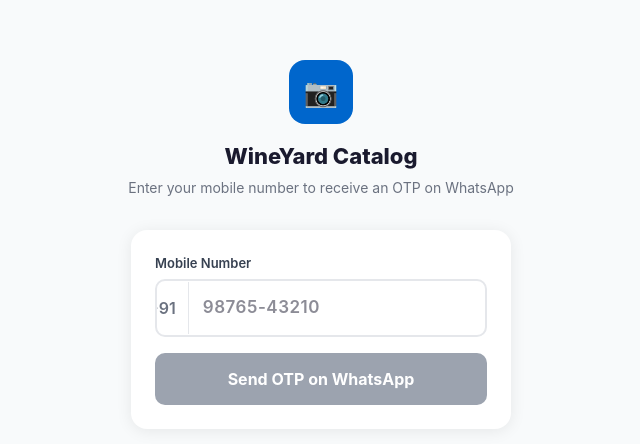
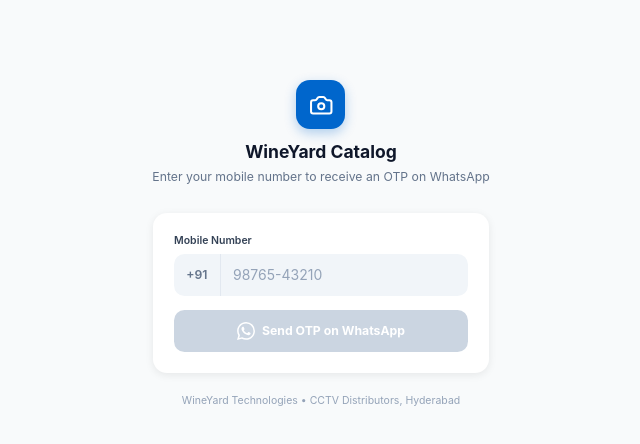
Before and after one commit to wineyard-tech/wineyard-digital-catalog, a Next.js app in the folder app/: page /auth/login in a window 1280 px wide. Shown: the part 156-600 px from the top of the page, without its empty margins (319-959 px from the left). Built offline with nearby package versions, Linux system fonts and the light colour scheme.

Commit message:
feat(auth): redesign auth pages and components to match TraderOps design system

```diff
--- a/app/src/app/auth/login/page.tsx
+++ b/app/src/app/auth/login/page.tsx
@@ -2,6 +2,7 @@
 
 import { useState } from 'react'
 import { useRouter } from 'next/navigation'
+import { Camera } from 'lucide-react'
 import PhoneInput from '@/components/auth/PhoneInput'
 import UnregisteredMessage from '@/components/auth/UnregisteredMessage'
 
@@ -35,7 +36,6 @@
       }
 
       setPhone(phoneNumber)
-
       if (data.registered) {
         router.push(`/auth/verify?phone=${encodeURIComponent(phoneNumber)}`)
       } else {
@@ -49,69 +49,27 @@
   }
 
   return (
-    <main
-      style={{
-        minHeight: '100vh',
-        background: '#F8FAFB',
-        display: 'flex',
-        flexDirection: 'column',
-        alignItems: 'center',
-        justifyContent: 'center',
-        padding: 24,
-      }}
-    >
-      {/* Header */}
-      <div style={{ textAlign: 'center', marginBottom: 32 }}>
-        <div
-          style={{
-            width: 64,
-            height: 64,
-            background: '#0066CC',
-            borderRadius: 16,
-            display: 'flex',
-            alignItems: 'center',
-            justifyContent: 'center',
-            fontSize: 28,
-            margin: '0 auto 16px',
-          }}
-        >
-          📷
+    <main className="min-h-screen bg-[#F8FAFB] flex flex-col items-center justify-center px-4 py-8">
+      {/* Brand header — mirrors app's location header style */}
+      <div className="flex flex-col items-center mb-8">
+        <div className="w-14 h-14 bg-[#0066CC] rounded-2xl flex items-center justify-center mb-3 shadow-[0_4px_12px_rgba(0,102,204,0.3)]">
+          <Camera className="w-7 h-7 text-white" />
         </div>
-        <h1 style={{ margin: '0 0 4px', fontSize: 22, fontWeight: 800, color: '#1A1A2E' }}>
-          WineYard Catalog
-        </h1>
-        <p style={{ margin: 0, fontSize: 14, color: '#6B7280' }}>
+        <h1 className="text-xl font-bold text-[#0F172A]">WineYard Catalog</h1>
+        <p className="mt-1 text-sm text-[#64748B] text-center">
           {step === 'phone'
             ? 'Enter your mobile number to receive an OTP on WhatsApp'
             : 'Account not found'}
         </p>
       </div>
 
-      {/* Card */}
-      <div
-        style={{
-          width: '100%',
-          maxWidth: 380,
-          background: '#FFF',
-          borderRadius: 16,
-          boxShadow: '0 2px 16px rgba(0,0,0,0.08)',
-          padding: 24,
-        }}
-      >
+      {/* Card — matches ProductCard shadow */}
+      <div className="w-full max-w-sm bg-white rounded-2xl shadow-[0_2px_8px_rgba(0,0,0,0.08)] p-6">
         {step === 'phone' ? (
           <>
             <PhoneInput onSubmit={handleSendOTP} loading={loading} />
             {error && (
-              <p
-                style={{
-                  margin: '12px 0 0',
-                  textAlign: 'center',
-                  fontSize: 13,
-                  color: '#DC2626',
-                }}
-              >
-                {error}
-              </p>
+              <p className="mt-3 text-center text-xs text-[#DC2626]">{error}</p>
             )}
           </>
         ) : (
@@ -126,6 +84,11 @@
           />
         )}
       </div>
+
+      {/* Footer note */}
+      <p className="mt-6 text-xs text-[#94A3B8] text-center">
+        WineYard Technologies • CCTV Distributors, Hyderabad
+      </p>
     </main>
   )
 }
--- a/app/src/app/auth/verify/page.tsx
+++ b/app/src/app/auth/verify/page.tsx
@@ -2,10 +2,11 @@
 
 import { useEffect, Suspense } from 'react'
 import { useRouter, useSearchParams } from 'next/navigation'
+import { Camera, ChevronLeft } from 'lucide-react'
 import OTPInput from '@/components/auth/OTPInput'
 import type { VerifyOTPResult } from '@/hooks/useAuth'
 
-const DEFAULT_EXPIRES_IN = 600 // 10 minutes in seconds
+const DEFAULT_EXPIRES_IN = 600
 
 function VerifyContent() {
   const router = useRouter()
@@ -30,7 +31,7 @@
 
     if (res.ok && data.success) {
       router.replace('/catalog')
-      return // success — OTPInput handles undefined as success
+      return
     }
 
     return { attemptsLeft: data.attemptsLeft, error: data.error }
@@ -47,53 +48,20 @@
   if (!phone) return null
 
   return (
-    <main
-      style={{
-        minHeight: '100vh',
-        background: '#F8FAFB',
-        display: 'flex',
-        flexDirection: 'column',
-        alignItems: 'center',
-        justifyContent: 'center',
-        padding: 24,
-      }}
-    >
-      {/* Header */}
-      <div style={{ textAlign: 'center', marginBottom: 32 }}>
-        <div
-          style={{
-            width: 64,
-            height: 64,
-            background: '#0066CC',
-            borderRadius: 16,
-            display: 'flex',
-            alignItems: 'center',
-            justifyContent: 'center',
-            fontSize: 28,
-            margin: '0 auto 16px',
-          }}
-        >
-          📷
+    <main className="min-h-screen bg-[#F8FAFB] flex flex-col items-center justify-center px-4 py-8">
+      {/* Brand header */}
+      <div className="flex flex-col items-center mb-8">
+        <div className="w-14 h-14 bg-[#0066CC] rounded-2xl flex items-center justify-center mb-3 shadow-[0_4px_12px_rgba(0,102,204,0.3)]">
+          <Camera className="w-7 h-7 text-white" />
         </div>
-        <h1 style={{ margin: '0 0 4px', fontSize: 22, fontWeight: 800, color: '#1A1A2E' }}>
-          Enter OTP
-        </h1>
-        <p style={{ margin: 0, fontSize: 14, color: '#6B7280' }}>
+        <h1 className="text-xl font-bold text-[#0F172A]">Enter OTP</h1>
+        <p className="mt-1 text-sm text-[#64748B]">
           Check your WhatsApp for the 6-digit code
         </p>
       </div>
 
       {/* Card */}
-      <div
-        style={{
-          width: '100%',
-          maxWidth: 380,
-          background: '#FFF',
-          borderRadius: 16,
-          boxShadow: '0 2px 16px rgba(0,0,0,0.08)',
-          padding: 24,
-        }}
-      >
+      <div className="w-full max-w-sm bg-white rounded-2xl shadow-[0_2px_8px_rgba(0,0,0,0.08)] p-6">
         <OTPInput
           phoneNumber={phone}
           expiresIn={DEFAULT_EXPIRES_IN}
@@ -102,18 +70,13 @@
         />
       </div>
 
+      {/* Back link */}
       <button
         onClick={() => router.replace('/auth/login')}
-        style={{
-          marginTop: 16,
-          background: 'none',
-          border: 'none',
-          color: '#6B7280',
-          fontSize: 13,
-          cursor: 'pointer',
-        }}
+        className="mt-5 flex items-center gap-1 text-sm text-[#64748B] bg-transparent border-0 active:opacity-70"
       >
-        ← Change number
+        <ChevronLeft className="w-4 h-4" />
+        Change number
       </button>
     </main>
   )
--- a/app/src/components/auth/PhoneInput.tsx
+++ b/app/src/components/auth/PhoneInput.tsx
@@ -24,7 +24,6 @@
       setError('Please enter a valid 10-digit mobile number.')
       return
     }
-    setError('')
     await onSubmit(`+91${digits}`)
   }
 
@@ -35,36 +34,17 @@
   const canSubmit = digits.length === 10 && !loading
 
   return (
-    <form onSubmit={handleSubmit} style={{ width: '100%' }}>
+    <form onSubmit={handleSubmit} className="w-full">
       <label
         htmlFor="phone-input"
-        style={{ display: 'block', fontSize: 13, fontWeight: 600, color: '#374151', marginBottom: 6 }}
+        className="block text-xs font-semibold text-[#334155] mb-1.5"
       >
         Mobile Number
       </label>
 
-      <div
-        style={{
-          display: 'flex',
-          alignItems: 'center',
-          border: '2px solid #E5E7EB',
-          borderRadius: 10,
-          overflow: 'hidden',
-          background: '#FFF',
-        }}
-      >
-        <span
-          style={{
-            padding: '0 12px',
-            fontSize: 16,
-            fontWeight: 600,
-            color: '#6B7280',
-            borderRight: '1px solid #E5E7EB',
-            lineHeight: '52px',
-            whiteSpace: 'nowrap',
-            userSelect: 'none',
-          }}
-        >
+      {/* Input row — matches app search bar style */}
+      <div className="flex h-12 rounded-xl bg-[#F1F5F9] overflow-hidden">
+        <span className="flex items-center px-3.5 text-sm font-semibold text-[#64748B] border-r border-[#E2E8F0] select-none whitespace-nowrap">
           +91
         </span>
         <input
@@ -77,66 +57,38 @@
           disabled={loading}
           autoFocus
           aria-label="Mobile number"
-          style={{
-            flex: 1,
-            border: 'none',
-            outline: 'none',
-            padding: '14px',
-            fontSize: 17,
-            fontWeight: 600,
-            color: '#1A1A2E',
-            background: 'transparent',
-            letterSpacing: '0.03em',
-          }}
+          className="flex-1 bg-transparent px-3.5 text-base font-semibold text-[#0F172A] placeholder:text-[#94A3B8] placeholder:font-normal outline-none"
         />
       </div>
 
       {error && (
-        <p style={{ margin: '6px 0 0', fontSize: 13, color: '#DC2626' }}>{error}</p>
+        <p className="mt-1.5 text-xs text-[#DC2626]">{error}</p>
       )}
 
       <button
         type="submit"
         disabled={!canSubmit}
-        style={{
-          marginTop: 16,
-          width: '100%',
-          background: canSubmit ? '#059669' : '#9CA3AF',
-          color: '#FFF',
-          border: 'none',
-          borderRadius: 10,
-          padding: '14px 0',
-          fontSize: 16,
-          fontWeight: 700,
-          cursor: canSubmit ? 'pointer' : 'not-allowed',
-          display: 'flex',
-          alignItems: 'center',
-          justifyContent: 'center',
-          gap: 8,
-          transition: 'background 0.15s',
-        }}
+        className={`mt-4 w-full h-12 rounded-xl text-white text-sm font-bold flex items-center justify-center gap-2 transition-colors ${
+          canSubmit
+            ? 'bg-[#059669] active:bg-[#047857]'
+            : 'bg-[#CBD5E1] cursor-not-allowed'
+        }`}
       >
         {loading ? (
           <>
-            <span
-              style={{
-                width: 18,
-                height: 18,
-                border: '2px solid rgba(255,255,255,0.4)',
-                borderTopColor: '#FFF',
-                borderRadius: '50%',
-                display: 'inline-block',
-                animation: 'spin 0.7s linear infinite',
-              }}
-            />
+            <span className="w-4 h-4 border-2 border-white/40 border-t-white rounded-full animate-spin" />
             Sending OTP…
           </>
         ) : (
-          'Send OTP on WhatsApp'
+          <>
+            {/* WhatsApp icon */}
+            <svg width="18" height="18" viewBox="0 0 24 24" fill="currentColor" aria-hidden>
+              <path d="M17.472 14.382c-.297-.149-1.758-.867-2.03-.967-.273-.099-.471-.148-.67.15-.197.297-.767.966-.94 1.164-.173.199-.347.223-.644.075-.297-.15-1.255-.463-2.39-1.475-.883-.788-1.48-1.761-1.653-2.059-.173-.297-.018-.458.13-.606.134-.133.298-.347.446-.52.149-.174.198-.298.298-.497.099-.198.05-.371-.025-.52-.075-.149-.669-1.612-.916-2.207-.242-.579-.487-.5-.669-.51-.173-.008-.371-.01-.57-.01-.198 0-.52.074-.792.372-.272.297-1.04 1.016-1.04 2.479 0 1.462 1.065 2.875 1.213 3.074.149.198 2.096 3.2 5.077 4.487.709.306 1.262.489 1.694.625.712.227 1.36.195 1.871.118.571-.085 1.758-.719 2.006-1.413.248-.694.248-1.289.173-1.413-.074-.124-.272-.198-.57-.347m-5.421 7.403h-.004a9.87 9.87 0 01-5.031-1.378l-.361-.214-3.741.982.998-3.648-.235-.374a9.86 9.86 0 01-1.51-5.26c.001-5.45 4.436-9.884 9.888-9.884 2.64 0 5.122 1.03 6.988 2.898a9.825 9.825 0 012.893 6.994c-.003 5.45-4.437 9.884-9.885 9.884m8.413-18.297A11.815 11.815 0 0012.05 0C5.495 0 .16 5.335.157 11.892c0 2.096.547 4.142 1.588 5.945L.057 24l6.305-1.654a11.882 11.882 0 005.683 1.448h.005c6.554 0 11.89-5.335 11.893-11.893a11.821 11.821 0 00-3.48-8.413z" />
+            </svg>
+            Send OTP on WhatsApp
+          </>
         )}
       </button>
-
-      <style>{`@keyframes spin { to { transform: rotate(360deg); } }`}</style>
     </form>
   )
 }
```
Also changed, not shown: app/src/components/auth/OTPInput.tsx (+28 -72 lines), app/src/components/auth/UnregisteredMessage.tsx (+15 -48 lines).
